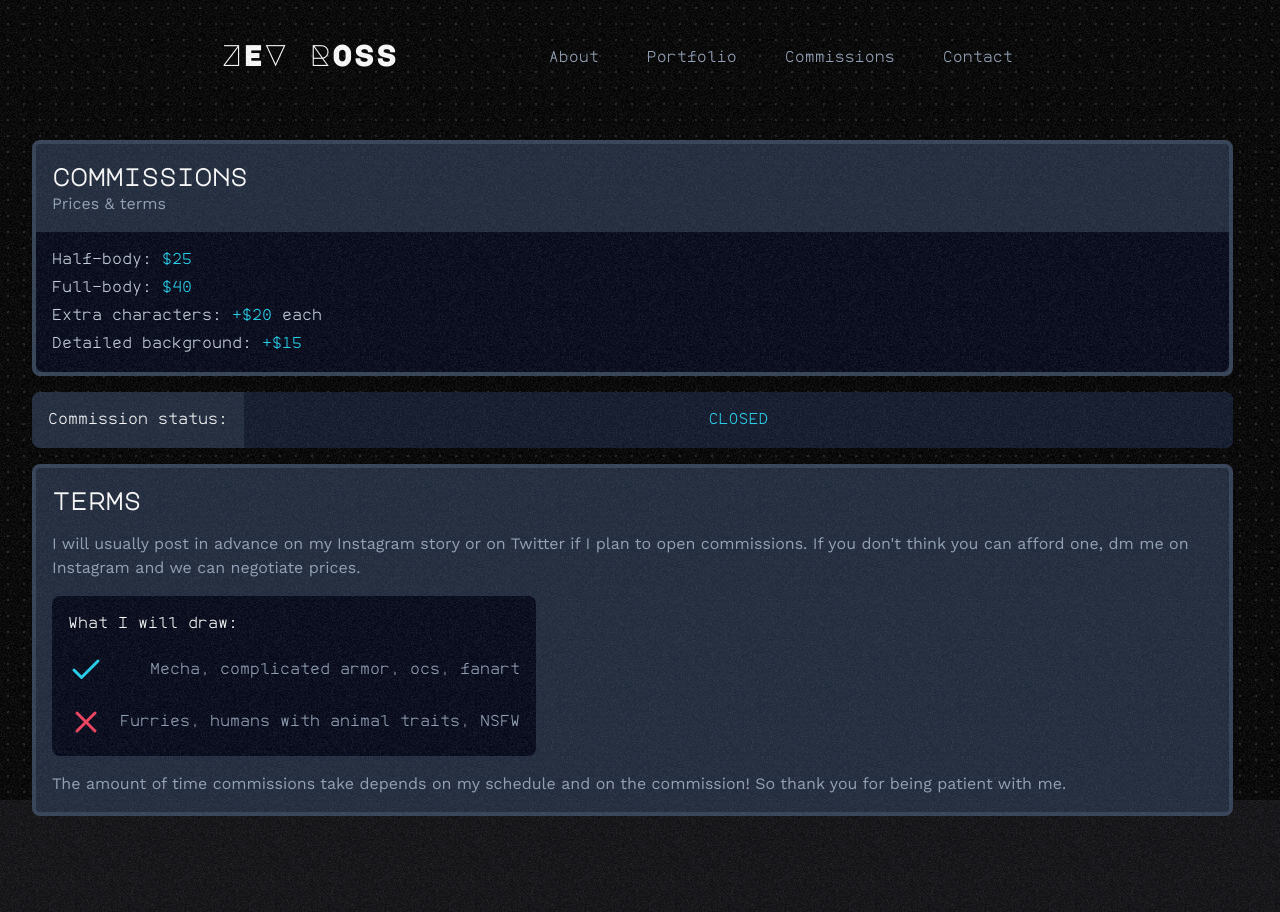
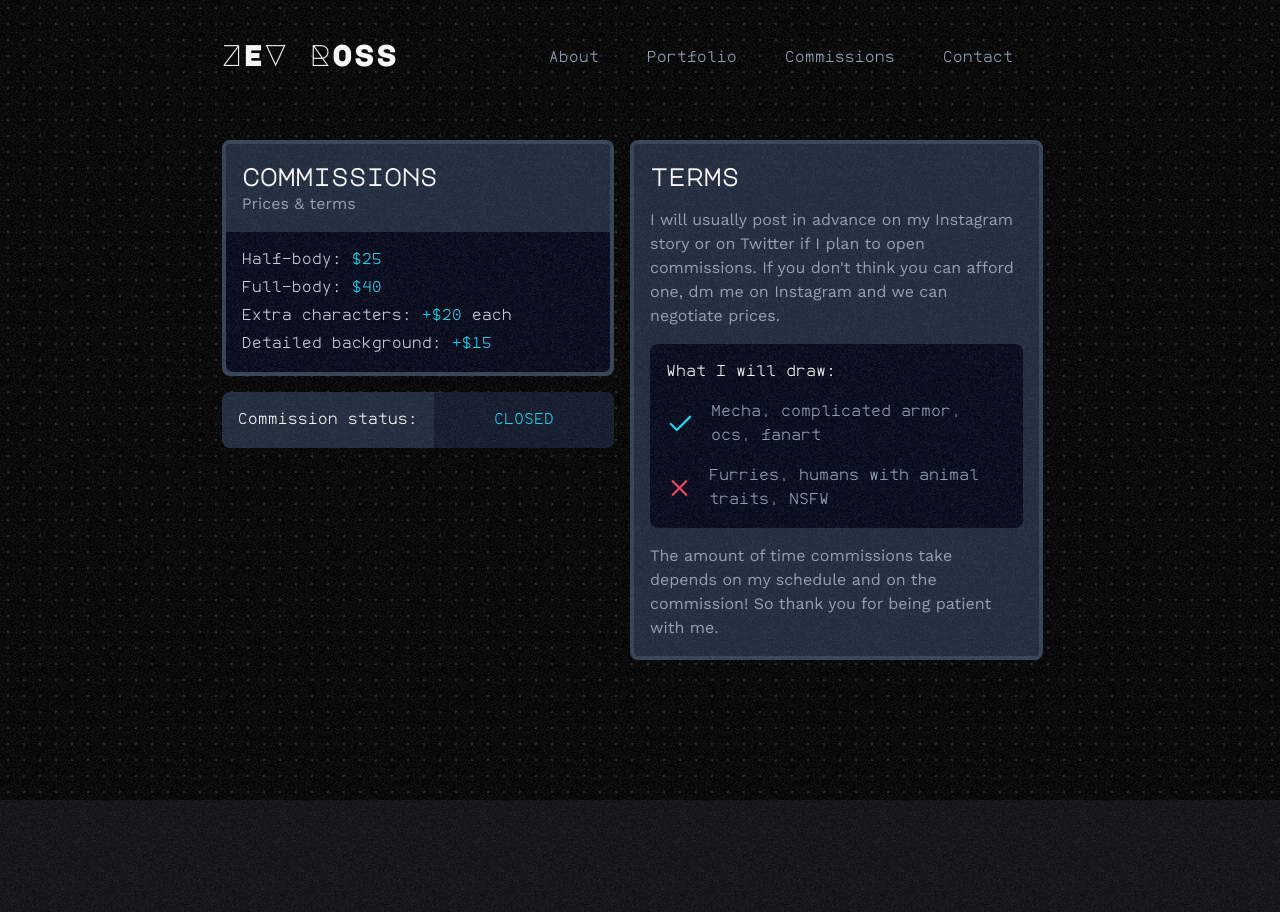
Before and after one commit to Zev18/art-site, a Next.js app: page /commissions in a window 1280 px wide. After the commit the page ends 800 px from the top, so only its background shows below. Built offline with nearby package versions, Linux system fonts and the light colour scheme.

Commit message:
Ok I think i'm actually done now wow

```diff
--- a/src/pages/api/hello.js
+++ /dev/null
@@ -1,5 +0,0 @@
-// Next.js API route support: https://nextjs.org/docs/api-routes/introduction
-
-export default function handler(req, res) {
-  res.status(200).json({ name: 'John Doe' })
-}
--- a/src/pages/commissions.js
+++ b/src/pages/commissions.js
@@ -7,7 +7,9 @@ export const commissionStatus = "closed";
 
 export default function Commissions() {
   return (
-    <div className="relative z-0 flex w-full flex-col items-center gap-4 p-8 text-white">
+    <div className="flex justify-center">
+      <div className="relative z-0 flex w-full flex-col items-center gap-4 p-8 text-white md:flex-row md:items-start lg:max-w-[70%]">
+        <div className="flex w-full flex-col gap-4">
           <motion.div
             initial={{ opacity: 0, y: -30 }}
             animate={{ opacity: 1, y: 0 }}
@@ -28,7 +30,8 @@ export default function Commissions() {
                 Full-body: <span className="text-cyan-400">$40</span>
               </p>
               <p>
-            Extra characters: <span className="text-cyan-400">+$20</span> each
+                Extra characters: <span className="text-cyan-400">+$20</span>{" "}
+                each
               </p>
               <p>
                 Detailed background: <span className="text-cyan-400">+$15</span>
@@ -67,12 +70,14 @@ export default function Commissions() {
               .
             </motion.div>
           )}
+        </div>
         <motion.div
           className="mb-[4rem] flex w-full flex-col gap-4 rounded-lg border-4 border-slate-700 bg-slate-800 p-4 text-slate-400"
           initial={{ opacity: 0, y: 20 }}
           animate={{ opacity: 1, y: 0, transition: { delay: 0.2 } }}
           exit={{ opacity: 0, y: 20 }}>
-        <h1 className={`text-2xl font-bold ${majorMono.className} text-white`}>
+          <h1
+            className={`text-2xl font-bold ${majorMono.className} text-white`}>
             terms
           </h1>
           <p>
@@ -80,8 +85,9 @@ export default function Commissions() {
               "I will usually post in advance on my Instagram story or on Twitter if I plan to open commissions. If you don't think you can afford one, dm me on Instagram and we can negotiate prices."
             }
           </p>
+          <div className="rounded-lg bg-slate-950">
             <div
-          className={`flex max-w-max flex-col gap-4 rounded-lg bg-slate-950 p-4 text-slate-400 ${caffeineMono.className}`}>
+              className={`flex max-w-max flex-col gap-4 p-4 text-slate-400 ${caffeineMono.className}`}>
               <p className="text-white">What I will draw:</p>
               <div className="flex items-center justify-between gap-4">
                 <Check size={36} className="text-cyan-400" />
@@ -92,11 +98,13 @@ export default function Commissions() {
                 <p>Furries, humans with animal traits, NSFW</p>
               </div>
             </div>
+          </div>
           <p>
-          The amount of time commissions take depends on my schedule and on the
-          commission! So thank you for being patient with me.
+            The amount of time commissions take depends on my schedule and on
+            the commission! So thank you for being patient with me.
           </p>
         </motion.div>
       </div>
+    </div>
   );
 }
--- a/src/pages/contact.js
+++ b/src/pages/contact.js
@@ -76,12 +76,13 @@ const item = {
 
 export default function Contact() {
   return (
-    <div className="relative z-0 flex w-full flex-col items-center gap-4 p-8 text-white">
+    <div className="relative z-0 flex w-full flex-col items-center gap-4 p-8 text-white md:flex-row md:items-start md:justify-center md:gap-16">
+      <div className="flex shrink flex-col gap-4 md:max-w-sm">
         <motion.div
           initial={{ opacity: 0, y: -30 }}
           animate={{ opacity: 1, y: 0 }}
           exit={{ opacity: 0, y: -30, transition: { delay: 0.1 } }}
-        className="w-full rounded-lg border-4 border-slate-700 bg-slate-800">
+          className="rounded-lg border-4 border-slate-700 bg-slate-800">
           <div className="flex flex-col p-4">
             <h1 className={`text-2xl font-bold ${majorMono.className}`}>
               contact
@@ -89,9 +90,8 @@ export default function Contact() {
             <p className="text-slate-400">Reach out</p>
           </div>
         </motion.div>
-
         <motion.div
-        className="mb-10 flex w-full flex-col gap-4 rounded-lg border-4 border-slate-700 bg-gray-950 p-4 text-slate-400"
+          className="mb-10 flex flex-col gap-4 rounded-lg border-4 border-slate-700 bg-gray-950 p-4 text-slate-400"
           initial={{ opacity: 0, y: 20 }}
           animate={{ opacity: 1, y: 0, transition: { delay: 0.2 } }}
           exit={{ opacity: 0, y: 20 }}>
@@ -104,6 +104,7 @@ export default function Contact() {
             </a>
           </p>
         </motion.div>
+      </div>
       <motion.div
         className="grid grid-cols-2 gap-10 pb-[5rem] text-slate-400"
         variants={container}
```
Also changed, not shown: src/pages/about.js (+2 -9 lines). Lines whose indentation alone changed are shown as unchanged.
